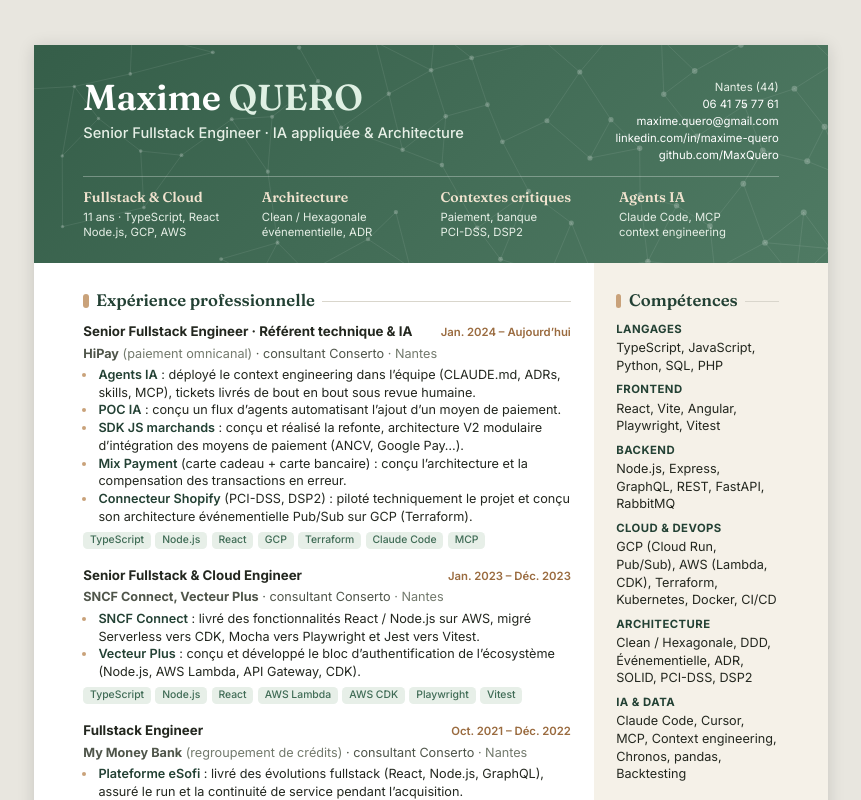
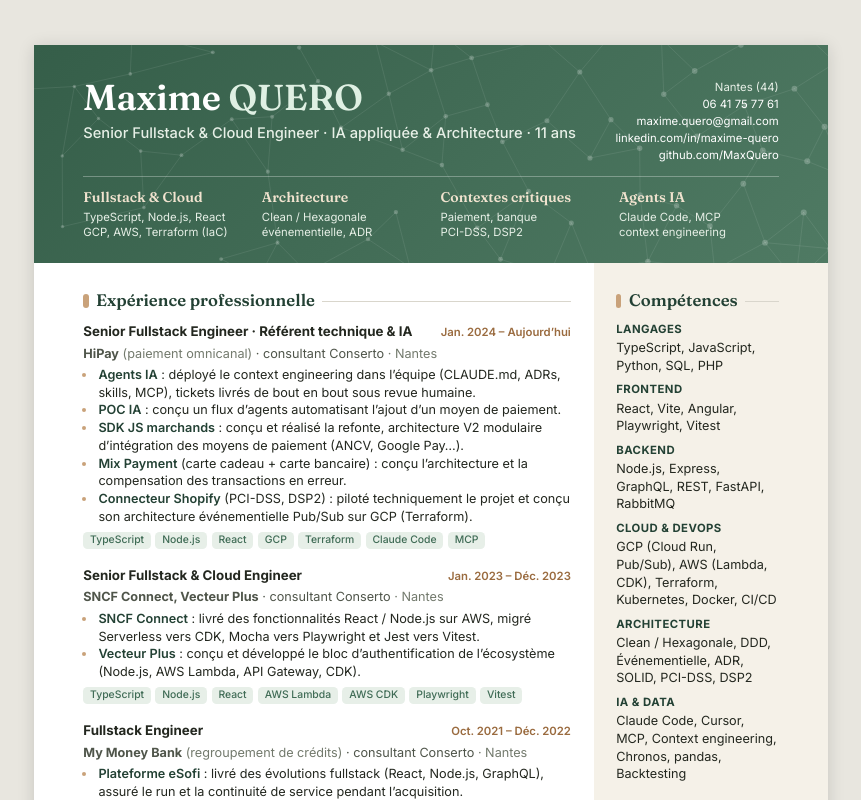
Before and after one commit to MaxQuero/CV, a React (Vite) app: page / in a window 1280 px wide. Shown: the top 800 px of the page, without its empty margins (209-1070 px from the left). Built offline with nearby package versions, Linux system fonts and the light colour scheme.

Commit message:
feat(cv): years and Cloud in header title, Terraform (IaC) in Fullstack & Cloud highlight

```diff
--- a/src/core/data/cvData.ts
+++ b/src/core/data/cvData.ts
@@ -4,9 +4,9 @@ export const cvData: CVData = {
   personalInfo: {
     firstName: 'Maxime',
     lastName: 'QUERO',
-    title: 'Senior Fullstack Engineer · IA appliquée & Architecture',
+    title: 'Senior Fullstack & Cloud Engineer · IA appliquée & Architecture · 11 ans',
     highlights: [
-      { label: 'Fullstack & Cloud', text: '11 ans · TypeScript, React\nNode.js, GCP, AWS' },
+      { label: 'Fullstack & Cloud', text: 'TypeScript, Node.js, React\nGCP, AWS, Terraform (IaC)' },
       { label: 'Architecture', text: 'Clean / Hexagonale\névénementielle, ADR' },
       { label: 'Contextes critiques', text: 'Paiement, banque\nPCI-DSS, DSP2' },
       { label: 'Agents IA', text: 'Claude Code, MCP\ncontext engineering' },
```
